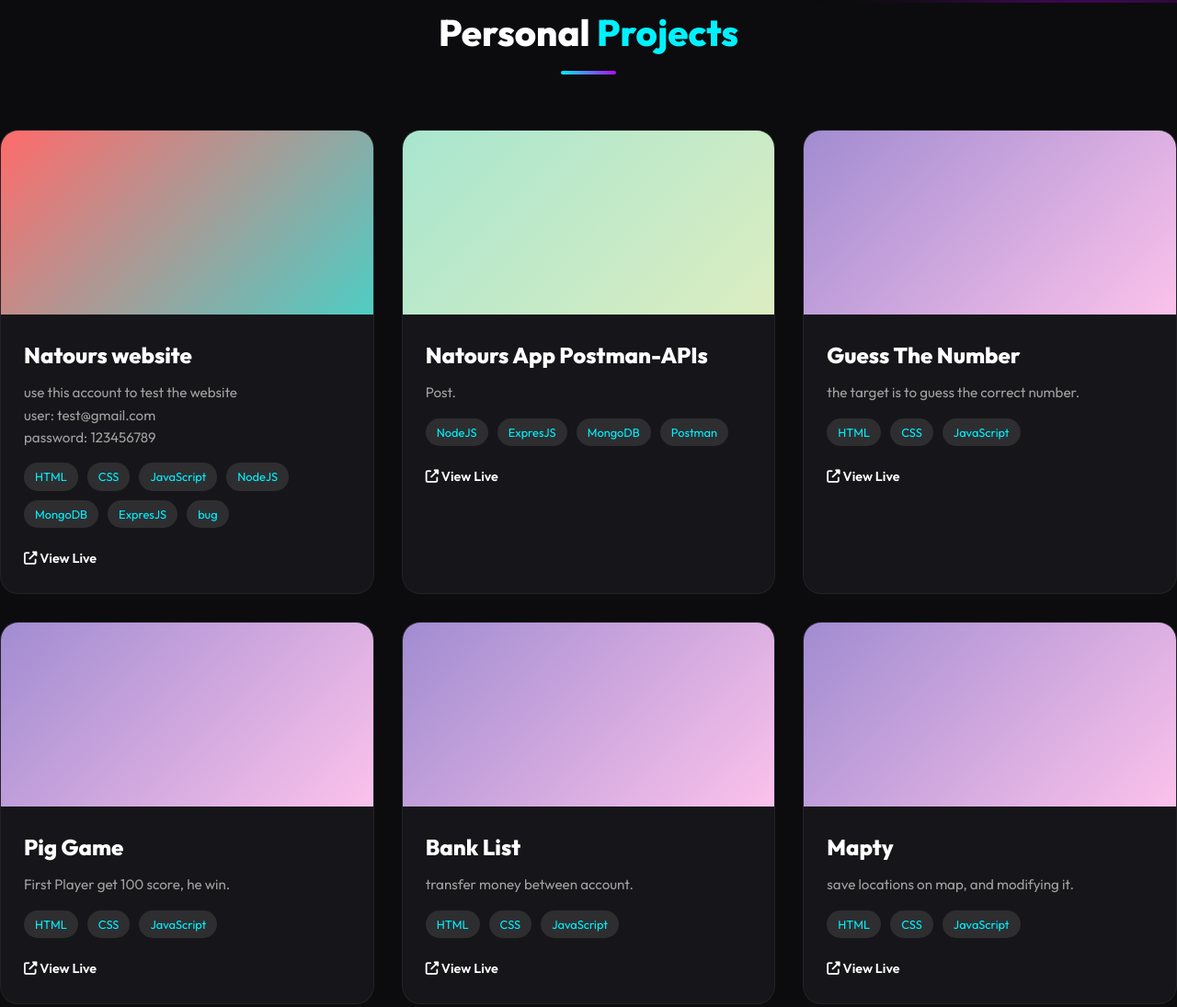
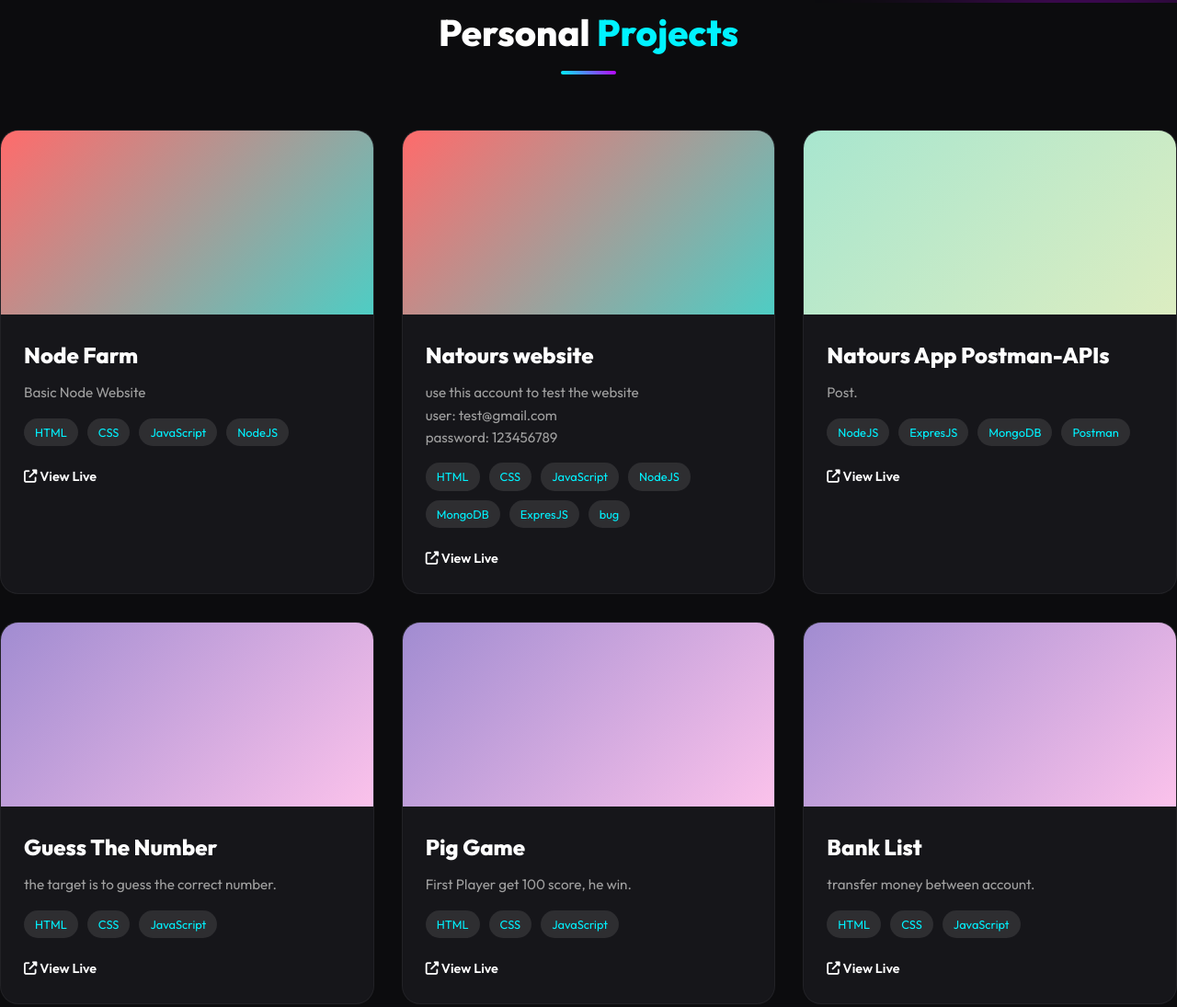
Before and after one commit to OsamaMansour0110/my-portfolio, a website built with Parcel: page index.html in a window 1280 px wide. Shown: the part 797-1892 px from the top of the page at 92% size. Built offline with nearby package versions, Linux system fonts and the light colour scheme.

Commit message:
add 7th project

```diff
--- a/index.html
+++ b/index.html
@@ -63,7 +63,32 @@
           Personal <span class="accent">Projects</span>
         </h2>
         <div class="projects-grid">
+
           <!-- Project 1 -->
+          <div class="project-card reveal">
+            <div class="project-image">
+              <div class="image-placeholder gradient-1"></div>
+            </div>
+            <div class="project-info">
+              <h3>Node Farm</h3>
+              <p>
+                Basic Node Website
+              </p>
+              <div class="tech-stack">
+                <span>HTML</span>
+                <span>CSS</span>
+                <span>JavaScript</span>
+                <span>NodeJS</span>
+              </div>
+              <a
+                href="https://node-farm-rose.vercel.app/overview"
+                class="project-link"
+                ><i class="fas fa-external-link-alt"></i> View Live</a
+              >
+            </div>
+          </div>
+
+          <!-- Project 2 -->
           <div class="project-card reveal">
             <div class="project-image">
               <div class="image-placeholder gradient-1"></div>
@@ -92,7 +117,7 @@
             </div>
           </div>
 
-          <!-- Project 2 -->
+          <!-- Project 3 -->
           <div class="project-card reveal">
             <div class="project-image">
               <div class="image-placeholder gradient-2"></div>
@@ -114,7 +139,7 @@
             </div>
           </div>
 
-          <!-- Project 3 -->
+          <!-- Project 4 -->
           <div class="project-card reveal">
             <div class="project-image">
               <div class="image-placeholder gradient-3"></div>
@@ -135,7 +160,7 @@
             </div>
           </div>
 
-          <!-- Project 4 -->
+          <!-- Project 5 -->
           <div class="project-card reveal">
             <div class="project-image">
               <div class="image-placeholder gradient-3"></div>
@@ -156,7 +181,7 @@
             </div>
           </div>
 
-          <!-- Project 5 -->
+          <!-- Project 6 -->
           <div class="project-card reveal">
             <div class="project-image">
               <div class="image-placeholder gradient-3"></div>
@@ -177,7 +202,7 @@
             </div>
           </div>
 
-          <!-- Project 6 -->
+          <!-- Project 7 -->
           <div class="project-card reveal">
             <div class="project-image">
               <div class="image-placeholder gradient-3"></div>
```
